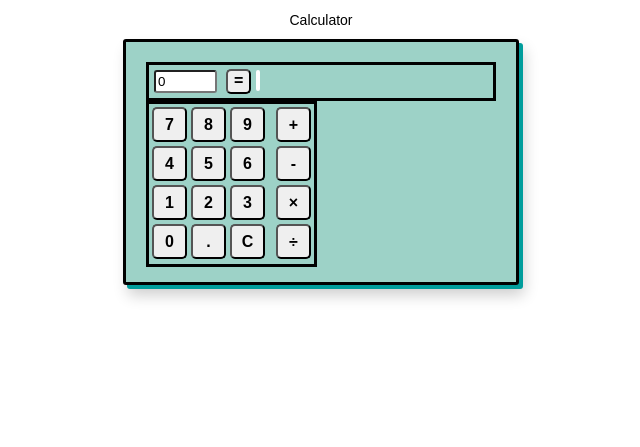
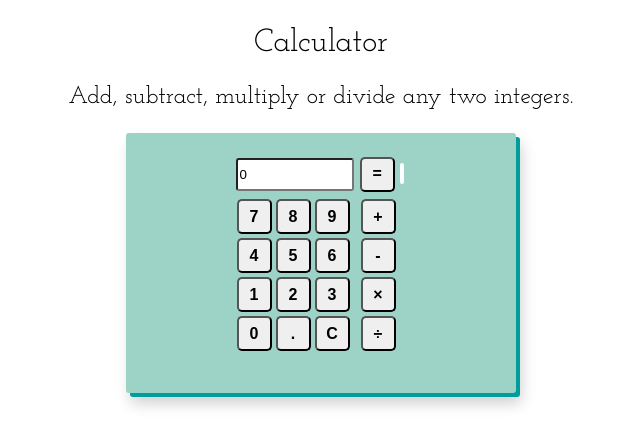
Before and after one commit to mjhea0/calculator, a Flask app: page / in a window 1280 px wide. Shown: the top 447 px of the page, without its empty margins (319-959 px from the left). Run offline with Flask 2, Linux system fonts and the light colour scheme; some libraries are stand-ins or nearby versions.

Commit message:
UI updates

```diff
--- a/static/css/style.css
+++ b/static/css/style.css
@@ -1,30 +1,39 @@
 body {
-    font-family: 'Arial', sans-serif;
+    font-family: 'Josefin Slab', serif;
 }
-div {
+/*div {
     border-style: solid;
-}
+}*/
 h2 {
-    font-size: 14px;
+    font-size: 2em;
     font-weight: 400;
     text-align: center;
+}
+h3 {
+    font-size: 1.5em;
+    text-align: center;
+    font-weight: 400;
 }
 #container {
     margin-left: auto;
     margin-right: auto;
     font-size: 14px;
     width: 350px;
-    height: 200px;
+    height: 220px;
     padding: 20px 20px 20px;
     background: #9DD2C7;
     border-radius: 3px;
     box-shadow: 4px 4px #009D9C, 5px 10px 15px rgba(0, 0, 0, 0.2);
 }
+#calculator {
+    margin: 0 auto;
+    width: 50%;
+}
 input {
-    width: 55px;
-    height: 15px;
+    width: 110px;
+    height: 25px;
     padding: 2px 2px 2px;
-    margin: 5px 5px 5px;
+    margin: 5px 2px 5px;
     border-radius: 3px;
 }
 .output {
@@ -32,6 +41,7 @@ input {
 }
 output {
     font-size: 15px;
+    font-family: Arial;
     background-color: white;
     padding: 2px 2px 2px;
     border-radius: 3px;
@@ -61,6 +71,6 @@ button {
     overflow: hidden;
 }
 .equals {
-    height: 25px;
-    width: 25px;
+    height: 35px;
+    width: 35px;
 }
--- a/static/js/app.js
+++ b/static/js/app.js
@@ -1,33 +1,27 @@
 $(document).ready(function () {
     event.preventDefault();
+
     // global variables
     var numbers = []
     var operator = []
 
-    $(".number").click(function(){
-        curValue = $("input").val();
-        if (curValue != 0) {
-            num1 = curValue;
-        }
-        console.log(numbers);
-        if (curValue <= 1) {
-            $("input[name='x']").val($(this).text());
+    function grabOperator() {
+        input = $("input[name='x']").val();
+        if (input == "") {
+            num1 = $('.output').text();
+            console.log(num1);
         }
         else {
-            $("input[name='x']").val(curValue + $(this).text());
+            num1 = $("input[name='x']").val();
+            console.log(num1);
         }
-    })
-
-    $(".operate").click(function(event){
-        num1 = $("input[name='x']").val();
         numbers.push(num1);
         console.log(numbers);
-        operator = $(this).prop('value');
         console.log(operator);
         $("input").val('');
-    });
+    }
 
-    $(".equals").click(function(event){
+    function calculate() {
         num1 = numbers[0];
         num2 = $("input[name='x']").val();
         numbers.push(num2);
@@ -55,17 +49,66 @@ $(document).ready(function () {
                 console.log(error);
             }
         });
+    }
 
+    $(".number").click(function(){
+        curValue = $("input").val();
+        if (curValue != 0) {
+            num1 = curValue;
+        }
+        console.log(numbers);
+        if (curValue < 1) {
+            $("input[name='x']").val($(this).text());
+        }
+        else {
+            $("input[name='x']").val(curValue + $(this).text());
+        }
+    })
+
+    $(".operate").click(function(event){
+        operator = $(this).prop('value');
+        grabOperator();
     });
 
-    $(".clear").click(function(){
-        console.log("clear");
+    $(document).keydown(function(e) {
+        if (e.keyCode == 107) {
+        console.log('addition pressed');
+        operator = 'add';
+        grabOperator();
+        }
+        if (e.keyCode == 109) {
+        console.log('subtraction pressed');
+        operator = 'subtract';
+        grabOperator();
+        }
+        if (e.keyCode == 106) {
+        console.log('multiplication pressed');
+        operator = 'multiply';
+        grabOperator();
+        }
+        if (e.keyCode == 111) {
+        console.log('division pressed');
+        operator = 'divide';
+        grabOperator();
+        }
+        if (e.keyCode == 13) {
+        console.log('equals pressed');
+        calculate();
+        }
+    });
+
+    $(".equals").click(function(event){
+        calculate();
+    });
+
+    function clear() {
+         console.log("clear");
         $("input").val('');
         $(".output").text('');
-    });
-
-    $(".equals").click(function(){
-        console.log('equals');
+        numbers = []
+    }
+    $(".clear").click(function(){
+        clear();
     });
 
 });
--- a/templates/index.html
+++ b/templates/index.html
@@ -3,28 +3,23 @@
 <head>
     <meta charset="UTF-8">
     <link href="{{ url_for('static', filename='css/style.css') }}" rel="stylesheet" media="screen">
+    <link href='http://fonts.googleapis.com/css?family=Josefin+Slab' rel='stylesheet' type='text/css'>
     <script src="http://code.jquery.com/jquery-1.11.2.min.js"></script>
     <script src="{{ url_for('static', filename='js/app.js') }}"></script>
     <title>Pocket Calculator</title>
 </head>
 <body>
 <h2>Calculator</h2>
+<h3>Add, subtract, multiply or divide any two integers.</h3>
 <div id="container">
+    <div id="calculator">
         <div id="forms">
-        <form role="form" method="POST" id="calculator" onsubmit="return false">
+            <form role="form" method="POST" onsubmit="return false">
 
                 <input name="x" type="number" value="0"/>
-<!--             <input name="y" type="number" value="0" required/> -->
                 <button type="button" class="equals"  name="equal" value="equal">=</button>
-
-        <output name="out" class="output">
-<!--             {% if result %}
-                {{ result }}
-            {% endif %}
-            {% if error %}
-                {{ error }}
-            {% endif %} -->
-        </output>
+                <output name="out" class="output"></output>
+            </form>
         </div>
         <div class="buttons">
             <table id="operators" class="column-right">
@@ -57,7 +52,7 @@
                 </tr>
             </table>
         </div>
-</form>
+    </div>
 </div>
 </body>
 </html>
```
Lines whose indentation alone changed are shown as unchanged.
